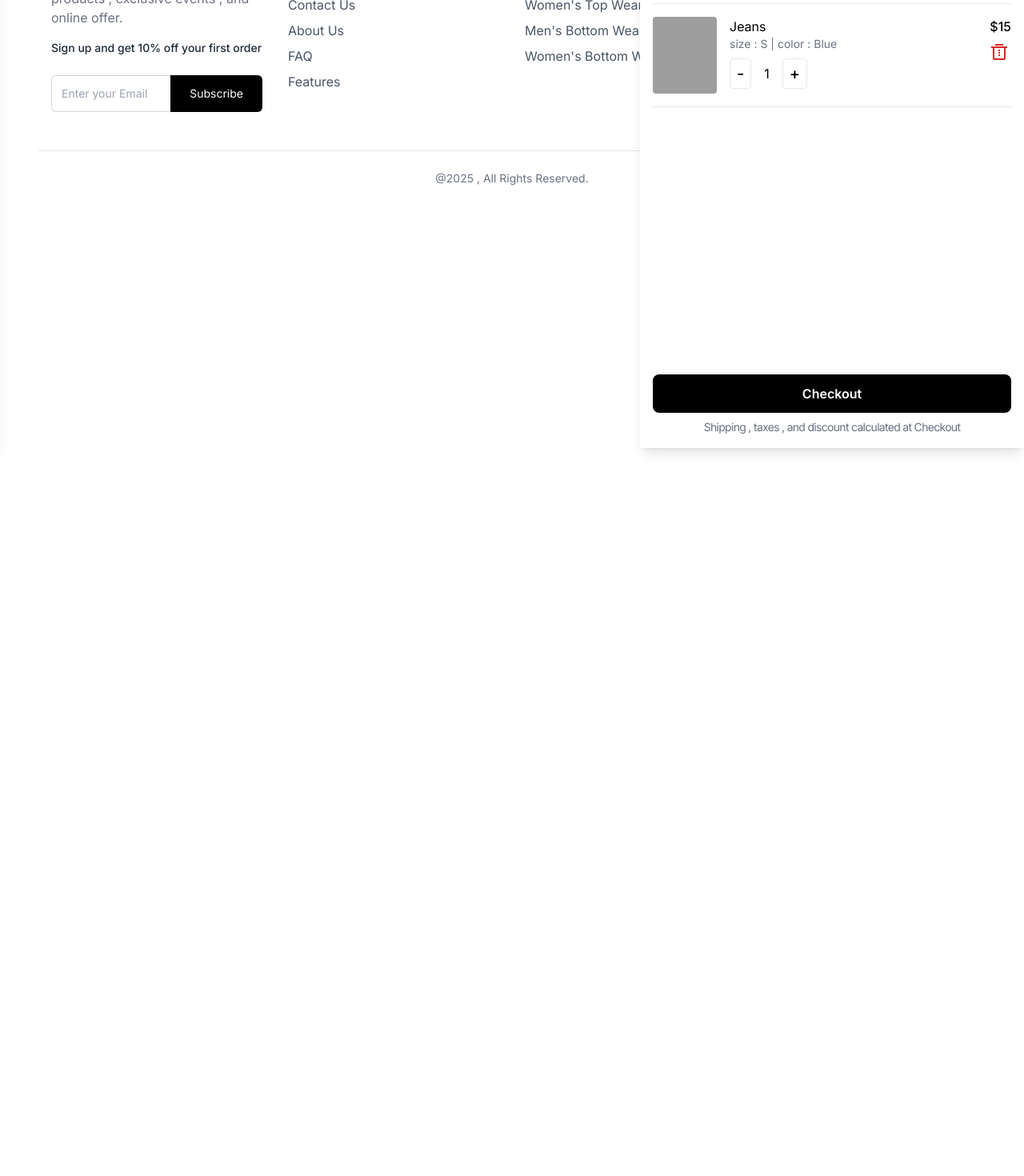
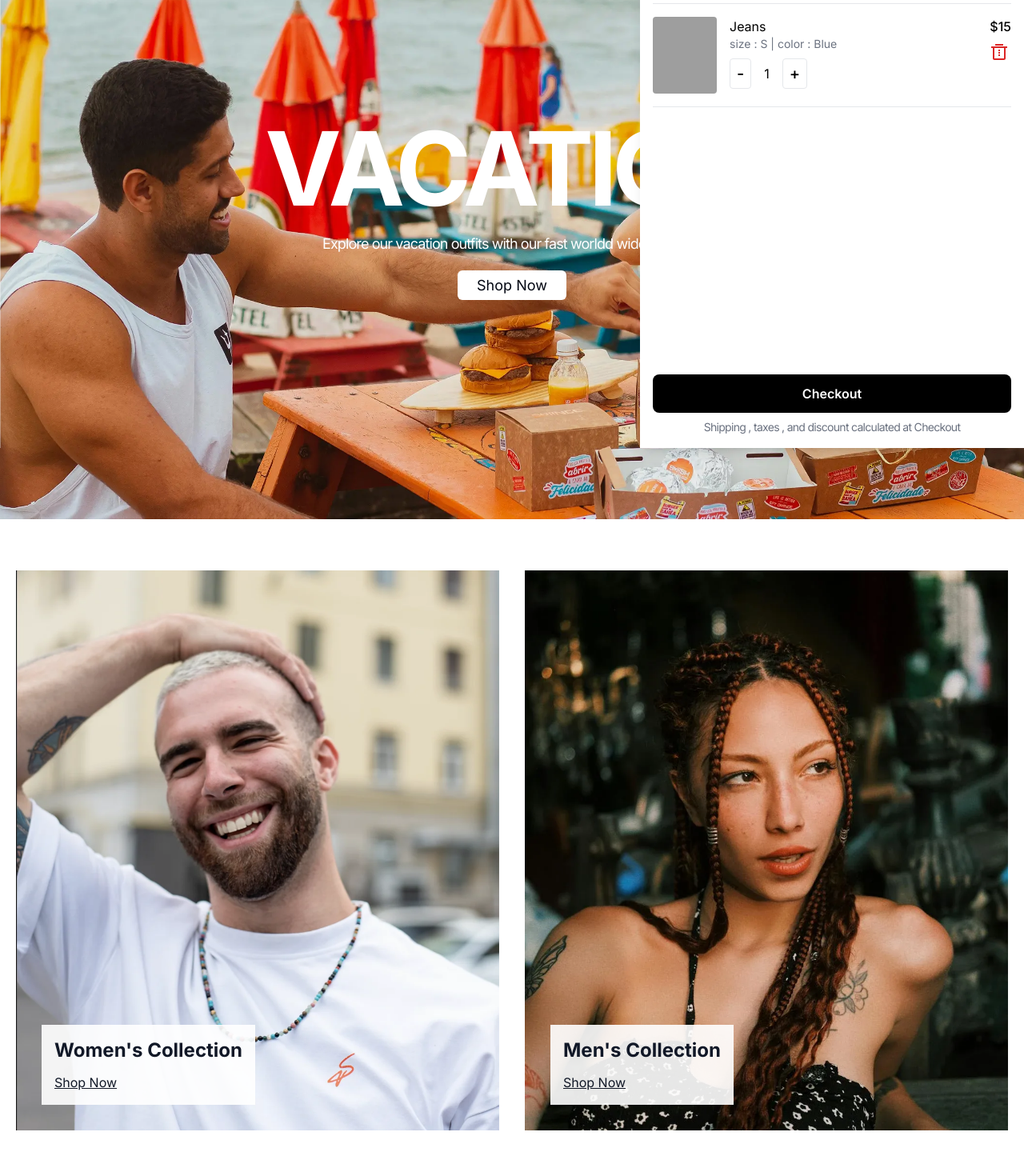
Before and after one commit to SirLance007/E-Commerce-Website, a React (Vite) app: page / in a window 1280 px wide. Shown: the part 240-1710 px from the top of the page at 80% size. Before the commit the page ends 800 px from the top, so only its background shows below. Built offline with nearby package versions, Linux system fonts and the light colour scheme; grey boxes are pictures that could not be loaded.

Commit message:
GenderCollectionSection Done

```diff
--- a/src/components/Layout/Hero.jsx
+++ b/src/components/Layout/Hero.jsx
@@ -1,8 +1,23 @@
 import React from 'react'
+import heroImg from '../../assets/rabbit-hero.webp'
+import { Link } from 'react-router-dom'
 
 const Hero = () => {
     return (
-        <div>Hero</div>
+        <section className='relative'>
+            <img src={heroImg} alt="Rabbit" className='w-full h-[400px] md:h-[600px] lg:h-[780px] object-cover'/>
+            <div className='absolute inset-0 bg-black bg-opacity-5 flex items-center justify-center' >
+                <div className='text-center text-white p-6'>
+                    <h1 className='text-4xl md:text-9xl font-bold tracking-tighter uppercase mb-4'>
+                        Vacation
+                    </h1>
+                    <p className='text-sm tracking-tighter md:text-lg mb-6 '>
+                        Explore our vacation outfits with our fast worldd wide shipping
+                    </p>
+                    <Link to = "#" className = "bg-white text-gray-950 px-6 py-2 rounded-md text-lg "> Shop Now </Link>
+                </div>
+            </div>
+        </section>
     )
 }
 
--- a/src/components/Layout/UserLayout.jsx
+++ b/src/components/Layout/UserLayout.jsx
@@ -1,6 +1,7 @@
 import React from 'react'
 import Header from '../Common/Header'
 import Footer from '../Common/Footer'
+import { Outlet } from 'react-router-dom'
 
 const UserLayout = () => {
     return (
@@ -9,7 +10,7 @@
             <Header />
             {/* Main Content */}
             <main>
-
+                <Outlet />
             </main>
             {/* Footer */}
             <Footer />
--- /dev/null
+++ b/src/components/Products/GenderCollectionSection.jsx
@@ -0,0 +1,40 @@
+import React from 'react'
+import mensCollection from '../../assets/mens-collection.webp'
+import womensCollection from '../../assets/womens-collection.webp'
+import { Link } from 'react-router-dom'
+
+const GenderCollectionSection = () => {
+    return (
+        <section className='py-16 px-5'>
+            <div className='container mx-auto flex flex-col md:flex-row gap-8'>
+                {/* Women's Collection */}
+                <div className='relative flex-1'>
+                    <img className='w-full h-[700px] object-cover' src= {mensCollection} alt="Mens Picture" />
+                    <div className='ml-8 absolute bottom-8 bg-white bg-opacity-90 p-4'>
+                        <h2 className='text-2xl font-bold text-gray-900 mb-3'>
+                            Women's Collection
+                        </h2>
+                        <Link className = "text-gray-900 underline" to = "/collections/all?gender=Women" >
+                            Shop Now
+                        </Link>
+                    </div>
+                </div>
+                {/* Men's Collection */}
+                <div className='relative flex-1'>
+                    <img className='w-full h-[700px] object-cover' src= {womensCollection} alt="Womens Picture" />
+                    <div className='ml-8 absolute bottom-8 bg-white bg-opacity-90 p-4'>
+                        <h2 className='text-2xl font-bold text-gray-900 mb-3'>
+                            Men's Collection
+                        </h2>
+                        <Link className = "text-gray-900 underline" to = "/collections/all?gender=Mens" >
+                            Shop Now
+                        </Link>
+                    </div>
+                </div>
+            </div>
+
+        </section>
+    )
+}
+
+export default GenderCollectionSection
--- a/src/pages/Home.jsx
+++ b/src/pages/Home.jsx
@@ -1,9 +1,12 @@
 import React from 'react'
+import Hero from '../components/Layout/Hero'
+import GenderCollectionSection from '../components/Products/GenderCollectionSection'
 
 const Home = () => {
     return (
         <div>
             <Hero />
+            <GenderCollectionSection />
         </div>
     )
 }
```
